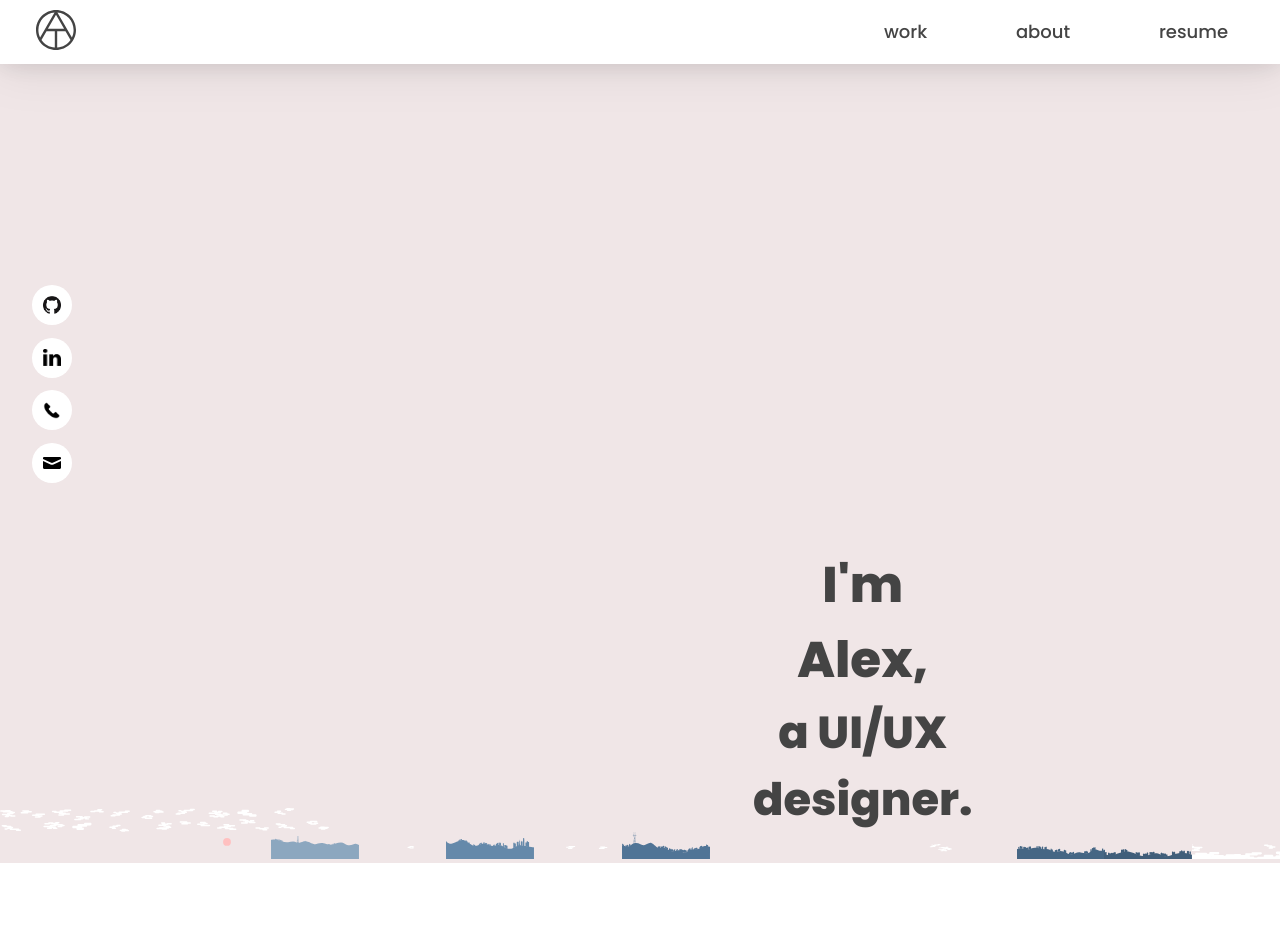
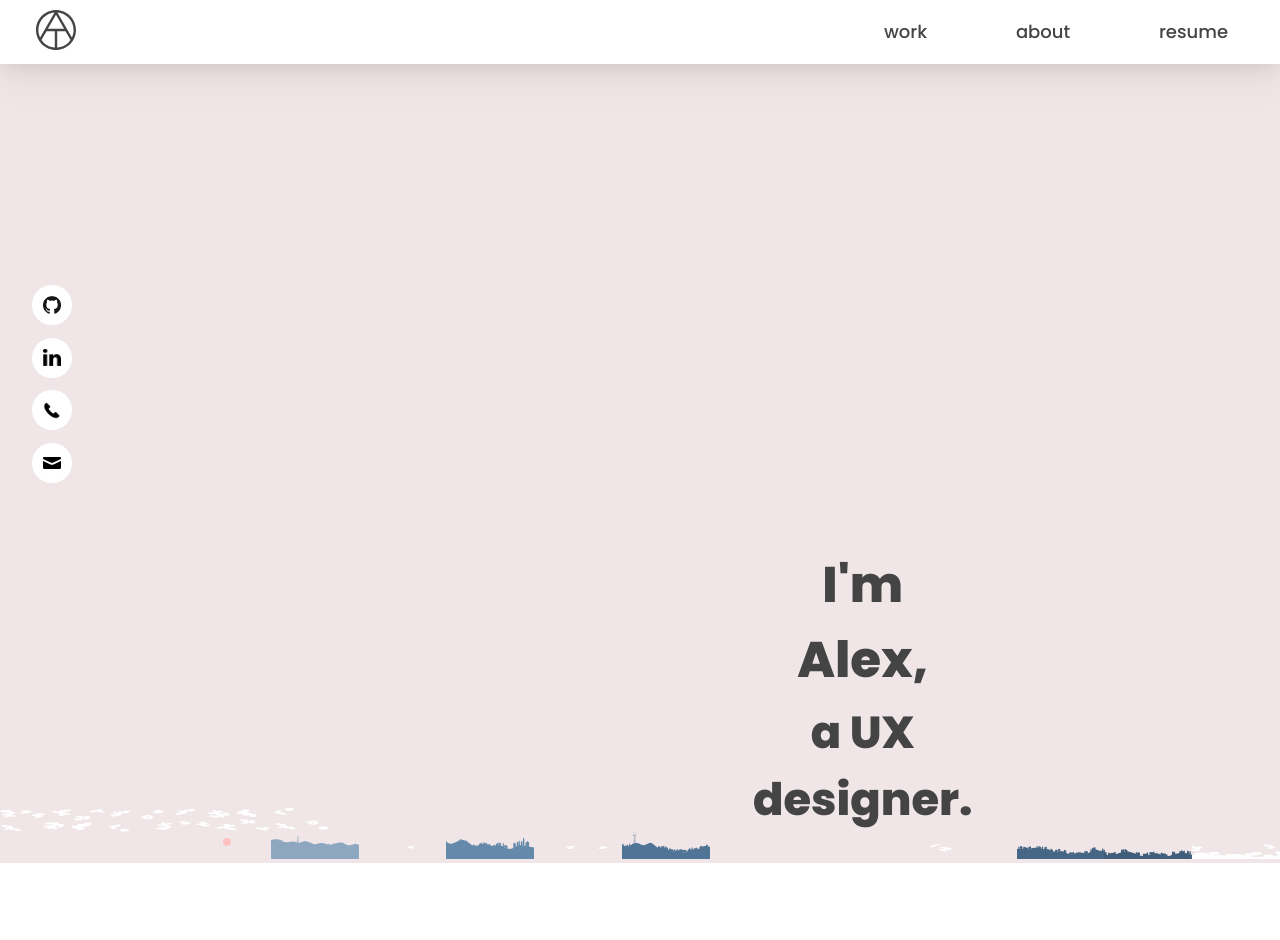
Before and after one commit to aktov/Portfolio, a React (Create React App) app: page /#/ in a window 1280 px wide. Shown: the top 940 px of the page. Built offline with nearby package versions, Linux system fonts and the light colour scheme.

Commit message:
Removed UI from title

```diff
--- a/src/components/Background.js
+++ b/src/components/Background.js
@@ -69,7 +69,7 @@ class Intro extends React.Component {
             I'm Alex,
           </h1>
           <h1 style={{ fontSize: this.props.screenWidth < 480 ? '2rem' : '2.8rem', marginTop: '-2rem' }}>
-            a UI/UX designer.
+            a UX designer.
           </h1>
           {/* <h5 style={{ fontSize: this.props.screenWidth < 480 ? '1rem' : '1.25rem' }}>
             I’m currently looking for full-time opportunities to bring what I love doing onto the team to create outstanding experiences for your users!
--- a/src/components/Pages/About.js
+++ b/src/components/Pages/About.js
@@ -41,7 +41,7 @@ const styleMobile = {
 }
 
 const line1 = "I'm Alex, and I often find my head stuck in daydreams and clouds. Why? It's simply because I like to think of ideas that can be materialized through design."
-const line2 = "I've come to truly believe that good user-centric design has the potential to greatly benefit the world. UI/UX Design isn't just about “making things look good”; it's much more than that. It's about providing an excellent overall user experience that will ensure the user's satisfaction. "
+const line2 = "I've come to truly believe that good user-centric design has the potential to greatly benefit the world. UX Design isn't just about “making things look good”; it's much more than that. It's about providing an excellent overall user experience that will ensure the user's satisfaction. "
 const line3 = "Outside of the UI/UX realm, you can catch me designing games, creating 3D models, or contemplating the price tag on yet another Lego set. I'm really not kidding when I say that I'm always thinking about design."
 const line4 = "If you're interested in getting to know me more or want to hear more about my projects, feel free to message me. I'd love to connect or collaborate! "
 // const line5 = "I’m currently looking for full-time opportunities to bring what I love doing onto the team to create outstanding experiences for your users! "
```
